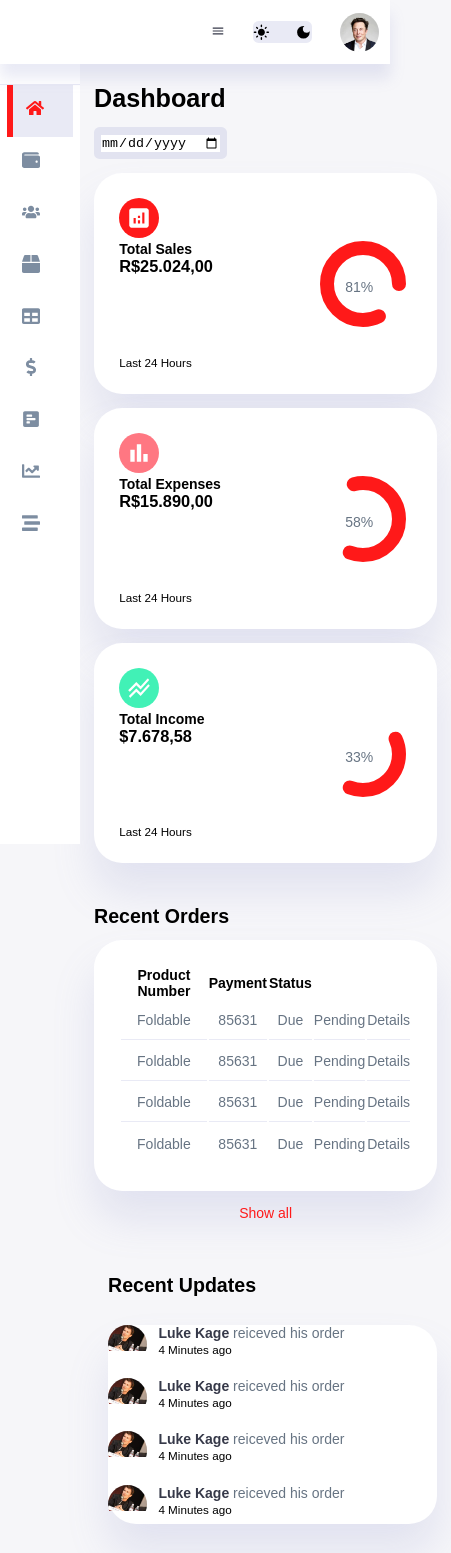
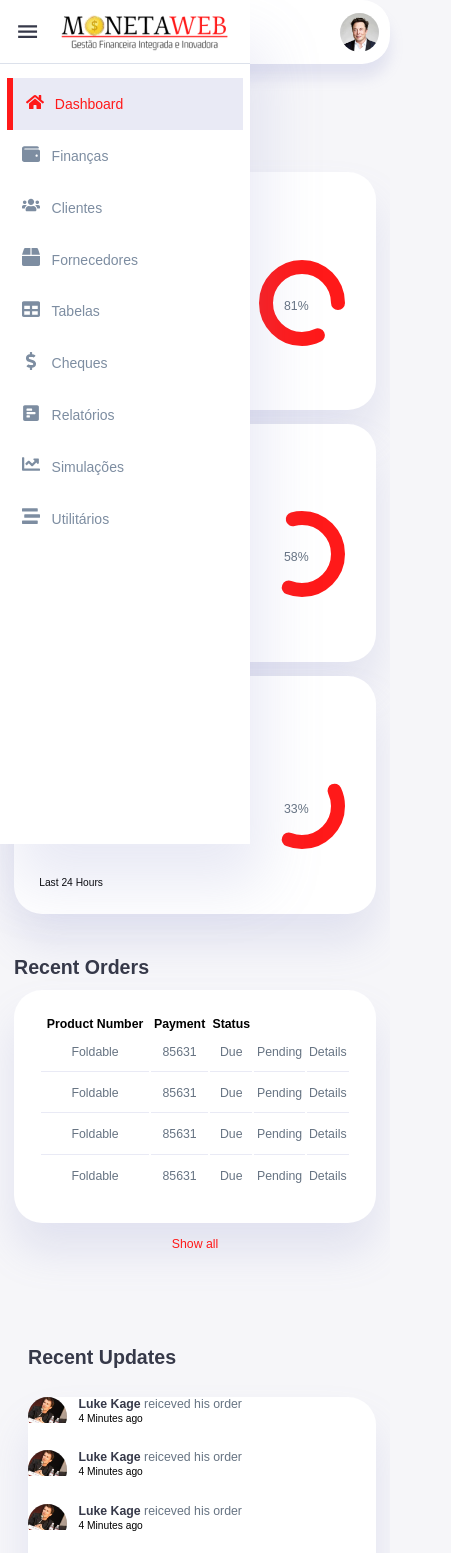
Before and after one commit to liviocandman/Moneta, a React (Vite) app: page / in a window 390 px wide. Shown: the top 1553 px of the page, 451 px wide, since content can reach past the window. Built offline with nearby package versions, Linux system fonts and the light colour scheme.

Commit message:
in progress

```diff
--- a/src/App.css
+++ b/src/App.css
@@ -22,6 +22,16 @@
 
   --box-shadow: 0 2rem 3rem var(--color-light);
 }
+/* ======== DARK THEME ======== */
+.dark-theme{
+  --color-background: #181a1e;
+  --color-white: #202528;
+  --color-dark: #edeffd;
+  --color-dark-variant: #a3bdcc;
+  --color-light: rgba(0, 0, 0, 0.4);
+  --box-shadow: 0 2rem 3rem var(--color-light);
+}
+
 
 *{
   margin: 0;
@@ -44,7 +54,7 @@ body{
   font-family: 'Nunito Sans', sans-serif;
   user-select: none;
   overflow-x: hidden;
-  font-size: 1rem;
+  font-size: 0.88rem;
 }
 
 a{
@@ -55,11 +65,20 @@ img{
   width: 100%;
 }
 h1 {
-  font-weight: 800;
   font-size: 1.8rem;
+  color: var(--color-dark);
 }
 h2{
   font-size: 1.4rem;
+  color: var(--color-dark);
+}
+h3{
+  font-size: 1.2rem;
+  color: var(--color-dark);
+}
+h4{
+  font-size: 1rem;
+  color: var(--color-dark);
 }
 p{
   color: var(--color-dark-variant);
@@ -124,6 +143,20 @@ b{
   display: flex;
   justify-content: end;
   gap: 2rem;
+  padding: 0.5rem;
+  align-items: center;
+  box-sizing: border-box;
+  position: fixed;
+  right: 0;
+  z-index:2;
+  background: var(--color-white);
+  border-radius:
+  var(--card-border-radius);
+}
+.top .toggle-menu-btn{
+  font-size: 1.8rem;
+  display:flex;
+  margin-left: 0.2rem;
 
 }
  .theme-toggler {
@@ -132,19 +165,17 @@ b{
   justify-content: space-between;
   align-items: center;
   height: 1.6rem;
-  width: 4.2rem;
+  width: 3.2rem;
   cursor: pointer;
   border-radius: var(--border-radius-1);
 }
 .theme-toggler .dlMode-icons {
-  font-size: 1.2rem;
-  widht: 50%;
-  height: 100%;
-  display: flex;
+  font-size: 1.5rem;
+
   align-items: center;
   justify-content: center;
 }
-.theme-toggler .dlMode-icons .active{
+.theme-toggler .dlMode-icons.active{
   background: var(--color-primary);
   color: white;
   border-radius: var(--border-radius-1);
@@ -152,7 +183,8 @@ b{
 .top .profile{
   display: flex;
   gap: 2rem;
-  text-align: center;
+ align-items: center;
+
 }
 
 
@@ -165,6 +197,7 @@ b{
   padding:  0;
   transition: width .2s ease-in;
   overflow-y: scroll;
+  top:0;
 }
 
 .side-menu.inactive{
@@ -172,38 +205,16 @@ b{
 }
 
 .side-menu .top-section{
-  height: 70px;
+  height: 4.6rem;
   display: flex;
   align-items: center;
   margin-bottom: 1rem;
+  border-bottom: 1px solid var(--color-info-light);
+  gap: 1rem;
+  justify-content: center;
 }
-
-.side-menu .top-section .avatar{
-  overflow: hidden;
-  display: inline-block;
-}
-.side-menu .top-section .avatar .user-img{
-  width: 40px;
-  height: 40px;
-  max-width: 100%;
-  max-height: 100%;
-
-}
-.side-menu .top-section .avatar span{
-  position: absolute;
-  display: inline-block;
-  line-height: 40px;
-  opacity: 1;
-  transition: opacity .2s ease-in;
-  font-size: 2rem;
-  padding-left: 1rem;
-  font-weight: 500;
-}
-.side-menu.inactive .top-section .avatar span{
-  opacity: 0;
-  width: 0;
-  height: 0;
-  overflow: hidden;
+.side-menu .top-section .toggle-menu-btn{
+  display:none;
 }
 
 .side-menu .main-menu .menu-item{
@@ -322,8 +333,11 @@ b{
   background: var(--color-white);
   box-shadow: 0 1rem 1rem var(--color-light);
   margin: 0;
-  z-index: 2;
+  z-index: 1;
+  justify-content: space-between;
+
 }
+
 .top .theme-toggle{
   width: 4.4rem;
   position: absolute;
@@ -340,31 +354,27 @@ b{
   position: absolute;
   left: 1rem;
 }
-
+.side-menu{
+  z-index: 2;
+  widht: 18rem;
+  box-shadow: 1rem 3rem 4rem var(--color-light);
+  transition: 400ms ease forwards;
 }
-
-/*===============MEDIA QUERIES ============ */
-@media screen and (max-width:768px) {
 .side-menu.inactive{
   display: none;
+}
+.side-menu .top-section .toggle-menu-btn{
+  font-size: 1.8rem;
+  display:flex;
+
 }
 .container.inactive{
   margin-left: 0px;
 }
-  .side-menu{
-    width: 80px;
-  }
-  .side-menu  span{
-    opacity: 0;
-    width: 0;
-    height: 0;
-    overflow: hidden;
-  }
-  .side-menu .main-menu .sub-menu .menu-icon{
-    margin-left: 1.5rem;
-  }
+
+
 .container{
-    margin-left: 80px;
+  margin-left: 0px;
   transition: margin-left .2s ease-in;
   box-sizing: border-box;
 }
--- a/src/components/pages/Dashboard.css
+++ b/src/components/pages/Dashboard.css
@@ -8,7 +8,9 @@
     margin-left: 0.6rem;
 }
 
-
+.main{
+    margin-top: 1.5rem;
+}
 .main .date{
     display: inline-block;
     background: var(--color-light);
@@ -44,9 +46,11 @@
     padding: 0.5rem;
     border-radius: 50%;
     color: var(--color-white);
-    font-size: 2rem;
-    width: 40px;
-    height: 40px;
+    width: 45px;
+    height: 45px;
+    margin-bottom:1rem;
+
+
 }
 .main .insights >div.expenses .icon-dashboard{
     background: var(--color-danger);
@@ -64,6 +68,7 @@
     width: 92px;
     height: 92px;
     border-radius: 50%;
+
 }
 .main .insights svg {
     width: 7rem;
@@ -145,7 +150,7 @@
 
 /* ========= RECENT UPDATES ========= */
 .right .recent-updates {
-    margin-top: 1rem;
+    margin-top: 4rem;
 }
 .right .recent-updates h2 {
     margin-bottom: 2rem;
@@ -193,7 +198,7 @@
     gap: 1rem;
     align-items: start;
     margin: 0;
-    font-size: 0.9rem;
+
 }
 .right .sales-analytics .item .icon {
     border-radius: 50%;
@@ -234,11 +239,11 @@
     }
     .main .recent-orders{
         widht: 94%;
-        position: absolute;
+
     }
-    .main .recent-orders table {
-        width: 88vw;
-    }
+    /* .main .recent-orders table {
+
+    } */
     .main table thead tr th:last-child,
     .main table thead tr th:first-child{
         display: none;
@@ -261,10 +266,9 @@
   }
 
   .main .recent-orders{
-      position: relative;
+
       margin: 3rem 0 0 0;
       widht: 100%;
-
   }
   .main .recent-orders table{
       widht: 100%;
--- a/src/components/pages/Dashboard.jsx
+++ b/src/components/pages/Dashboard.jsx
@@ -7,6 +7,7 @@ import * as MdIcons from "react-icons/md";
 const Dashboard = () => {
   return (
     <div className="content">
+
       <div className="main">
 
         <h1>Dashboard</h1>
@@ -180,12 +181,12 @@ const Dashboard = () => {
 
             <div className="right">
               <div className="info">
-                <h3>ONLINE ORDERS</h3>
+                <h4>ONLINE ORDERS</h4>
                 <small className="text-muted">Last 24 hours</small>
               </div>
               <h5 className=
               "success">+20%</h5>
-              <h3>2873</h3>
+              <h4>2873</h4>
             </div>
           </div>
           <div className="item offline">
@@ -195,12 +196,12 @@ const Dashboard = () => {
 
             <div className="right">
               <div className="info">
-                <h3>OFFLINE ORDERS</h3>
+                <h4>OFFLINE ORDERS</h4>
                 <small className="text-muted">Last 24 hours</small>
               </div>
               <h5 className=
               "danger">-9%</h5>
-              <h3>981</h3>
+              <h4>981</h4>
             </div>
           </div>
           <div className="item customers">
@@ -210,12 +211,12 @@ const Dashboard = () => {
 
             <div className="right">
               <div className="info">
-                <h3>NEW CUSTOMERS</h3>
+                <h4>NEW CUSTOMERS</h4>
                 <small className="text-muted">Last 24 hours</small>
               </div>
               <h5 className=
               "success">+49%</h5>
-              <h3>1157</h3>
+              <h4>1157</h4>
             </div>
           </div>
           <div className="item add-product">
--- a/src/components/sidebar/SideMenu.jsx
+++ b/src/components/sidebar/SideMenu.jsx
@@ -3,7 +3,7 @@ import { useEffect, useState } from "react";
 import * as FaIcons from 'react-icons/fa'
 import * as MdIcons from 'react-icons/md'
 
-import logo from "../../assets/logo-dark.png";
+import logo from "../../assets/logoMonetaWeb330x100.png";
 import { NavLink } from "react-router-dom";
 
 import MenuItem from "./MenuItem";
@@ -104,20 +104,38 @@ const SideMenu = (props) => {
 
   return (
     <>
+      <div className="top">
 
+        <NavLink onClick={() => setInactive(!inactive)} className="toggle-menu-btn">
+          <MdIcons.MdMenu />
+        </NavLink>
+
+        <div onClick={() => {document.body.classList.toggle('dark-theme')}} className="theme-toggler">
+          <MdIcons.MdLightMode className='dlMode-icons active'/>
+          <MdIcons.MdDarkMode className='dlMode-icons'/>
+        </div>
+        <div className="profile">
+          <div className="info">
+            <p>Hi, <b>John</b></p>
+          </div>
+            <div className="profile-photo">
+              <img src={"/src/assets/musk.png"} />
+            </div>
+          </div>
+      </div>
       <div className={`side-menu ${inactive ? "inactive" : ""}`}>
+      <div className="top-section">
+      <NavLink onClick={() => setInactive(!inactive)} className="toggle-menu-btn">
+       <MdIcons.MdMenu />
+     </NavLink>
+      <NavLink >
+
+        <img  src={logo} alt="" />
+      </NavLink>
+      </div>
+
 
       <div className="main-menu">
-        <NavLink className="top-section">
-
-            <img src={logo} alt="" />
-
-
-        </NavLink>
-
-
-        <div className="divider">
-        </div>
 
 
             {menuData.map((item, idx) => (
@@ -134,25 +152,7 @@ const SideMenu = (props) => {
         </div>
       </div>
 
-      <div className="top">
 
-        <NavLink onClick={() => setInactive(!inactive)} className="toggle-menu-btn">
-       <MdIcons.MdMenu />
-     </NavLink>
-
-        <div className="theme-toggler">
-          <MdIcons.MdLightMode className='dlMode-icons active'/>
-          <MdIcons.MdDarkMode className='dlMode-icons'/>
-        </div>
-        <div className="profile">
-          <div className="info">
-            <p>Hi, <b>John</b></p>
-          </div>
-            <div className="profile-photo">
-              <img src={"/src/assets/musk.png"} />
-            </div>
-          </div>
-      </div>
 
     </>
 
```
Also changed, not shown: src/assets/logo-dark.png, src/assets/logoMonetaWeb330x100.png (added). Lines whose indentation alone changed are shown as unchanged.
